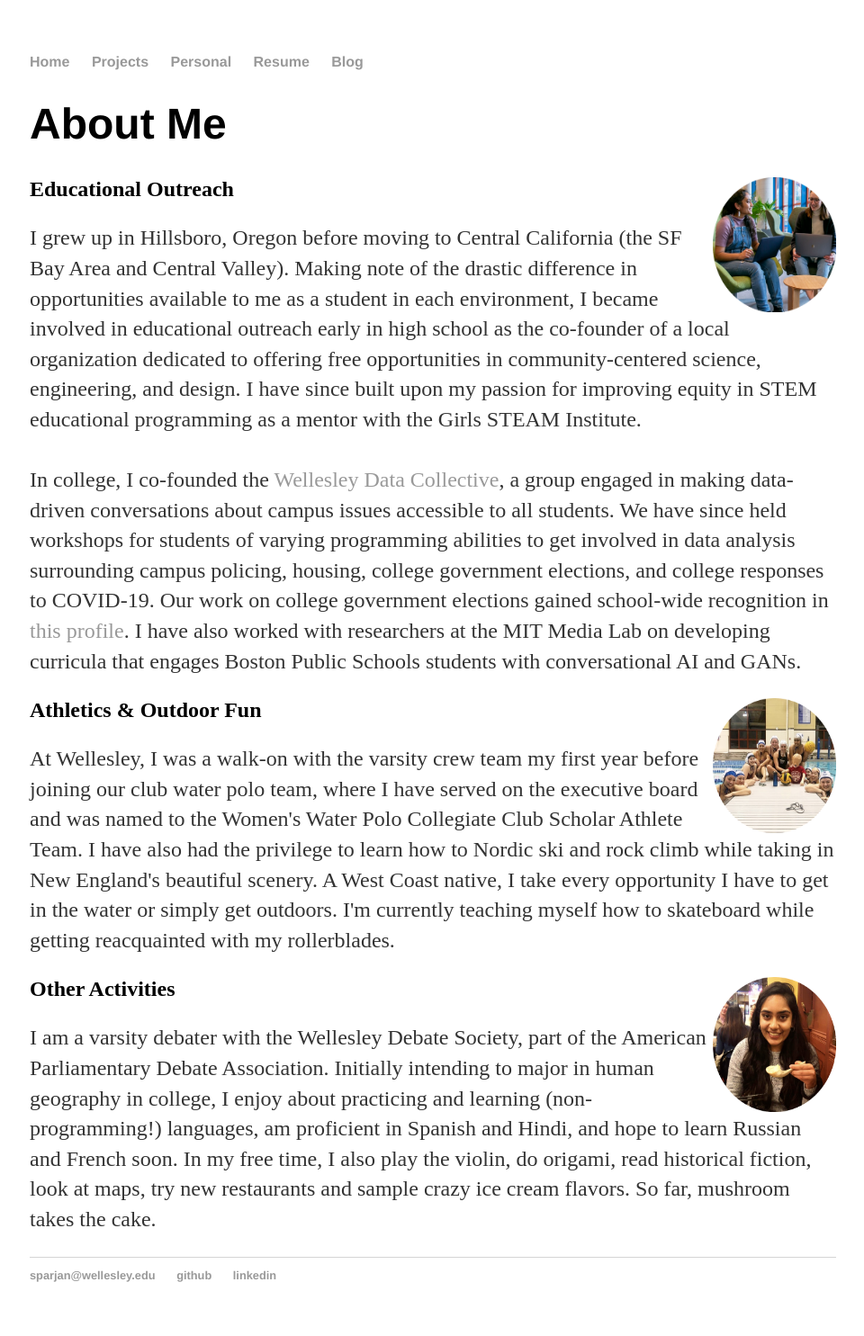
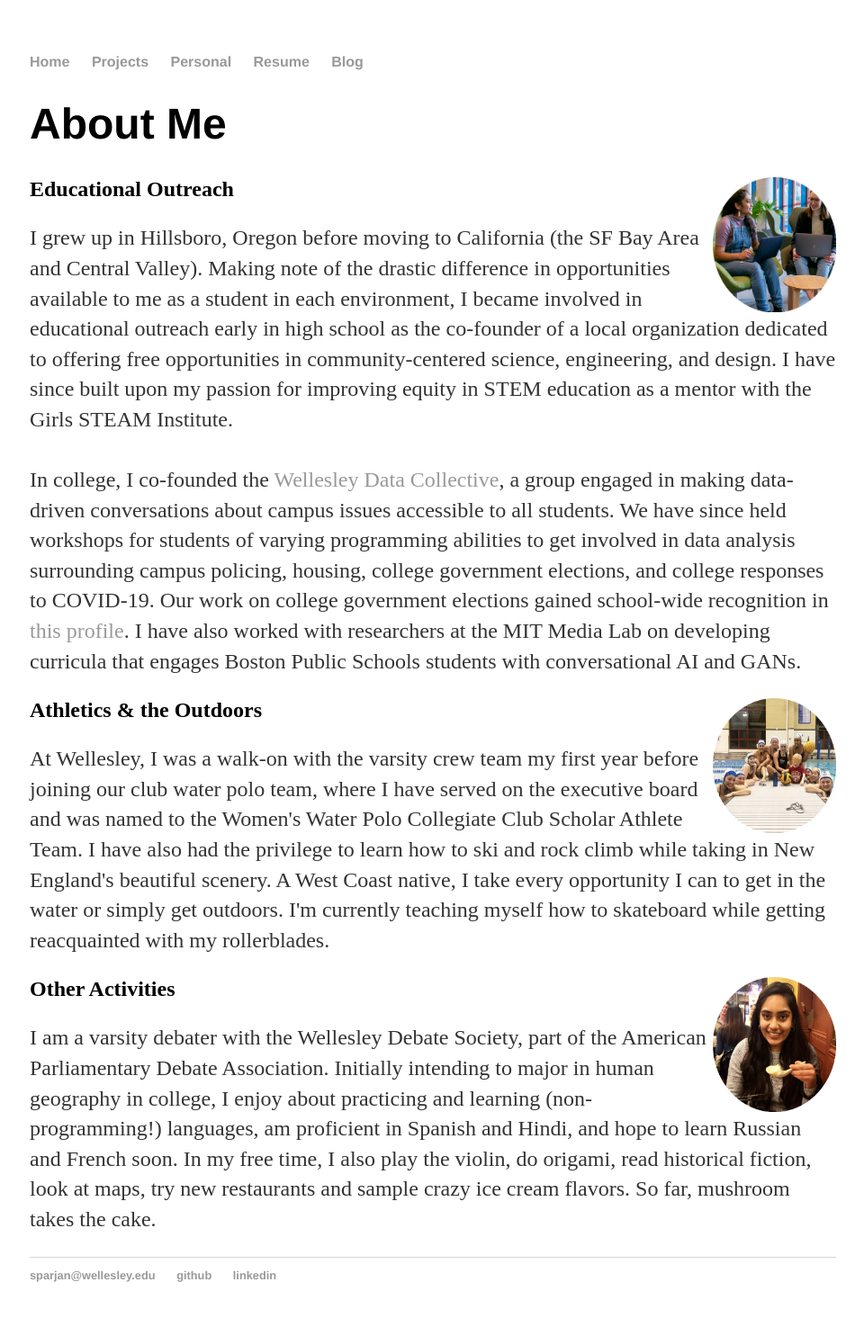
Before and after one commit to sparjan/site, a Jekyll site: the page built from personal/index.html, in a window 1280 px wide. Shown: the whole page at 90% size, without its empty margins (159-1119 px from the left). Built offline with Jekyll 4.4.1, drawn with Linux system fonts in a browser that asks for light colours.

Commit message:
Update index.html

```diff
--- a/personal/index.html
+++ b/personal/index.html
@@ -6,10 +6,10 @@ title: About Shreya
 	<h1>About Me</h1>
 
   <h2>Educational Outreach<img src="../Pics/wdc.png" width="137" height="150" alt="wdc" style="float:right;" /></h2>
-	<p>I grew up in Hillsboro, Oregon before moving to Central California (the SF Bay Area and Central Valley).
+	<p>I grew up in Hillsboro, Oregon before moving to California (the SF Bay Area and Central Valley).
     Making note of the drastic difference in opportunities available to me as a student in each environment, I became involved in educational outreach early in high
     school as the co-founder of a local organization dedicated to offering free opportunities in community-centered science, engineering, and design. I have since
-    built upon my passion for improving equity in STEM educational programming as a mentor with the Girls STEAM Institute.
+    built upon my passion for improving equity in STEM education as a mentor with the Girls STEAM Institute.
 		<br><br>
 		In college, I co-founded the <a href="https://wellesleydatacollective.wordpress.com/">Wellesley
     Data Collective</a>, a group engaged in making data-driven conversations about campus issues accessible to all students. We have since held workshops for students
@@ -18,10 +18,10 @@ title: About Shreya
 		I have also worked with researchers at the MIT Media Lab on developing curricula that engages Boston Public Schools students with conversational AI and GANs.
 	</p>
 
-  <h2>Athletics & Outdoor Fun<img src="../Pics/wopo.png" width="137" height="150" alt="wopo" style="float:right;" /></h2>
+  <h2>Athletics & the Outdoors<img src="../Pics/wopo.png" width="137" height="150" alt="wopo" style="float:right;" /></h2>
 	<p>At Wellesley, I was a walk-on with the varsity crew team my first year before joining our club water polo team, where I have served on the executive board and
-    was named to the Women's Water Polo Collegiate Club Scholar Athlete Team. I have also had the privilege to learn how to Nordic ski and rock climb while
-    taking in New England's beautiful scenery. A West Coast native, I take every opportunity I have to get in the water or simply get outdoors. I'm currently
+    was named to the Women's Water Polo Collegiate Club Scholar Athlete Team. I have also had the privilege to learn how to ski and rock climb while
+    taking in New England's beautiful scenery. A West Coast native, I take every opportunity I can to get in the water or simply get outdoors. I'm currently
     teaching myself how to skateboard while getting reacquainted with my rollerblades.
   </p>
 
```
